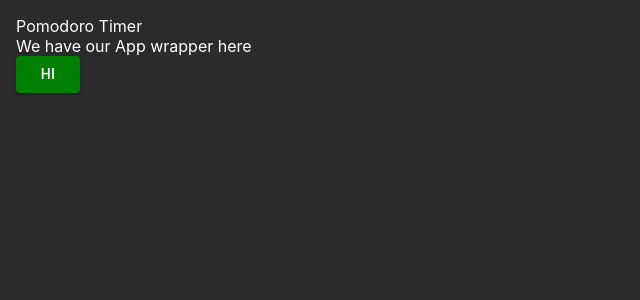
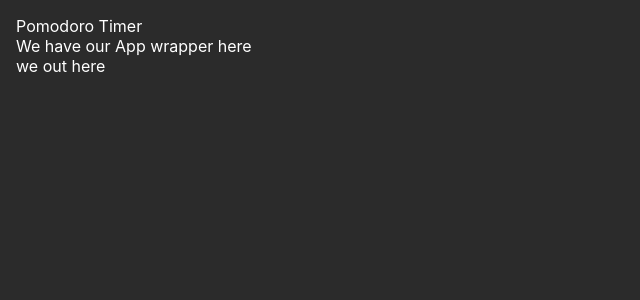
Before and after one commit to Matthew-Nelson/tomato-timer, a React (Create React App) app: page / in a window 1280 px wide. Shown: the top 300 px of the page, without its empty margins (0-640 px from the left). Built offline with nearby package versions, Linux system fonts and the light colour scheme.

Commit message:
removed material-ui

```diff
--- a/package.json
+++ b/package.json
@@ -3,7 +3,6 @@
   "version": "0.1.0",
   "private": true,
   "dependencies": {
-    "@material-ui/core": "^4.3.3",
     "react": "^16.9.0",
     "react-dom": "^16.9.0",
     "react-scripts": "3.1.1"
--- a/src/Person.js
+++ b/src/Person.js
@@ -1,13 +1,10 @@
 import React, { Component } from 'react';
-import Button from '@material-ui/core/Button';
 
 export default class Person extends Component {
 
     render() {
         return (
-            <Button variant="contained" color="primary">
-                Hi
-            </Button>
+            <div>we out here</div>
         );
     }
 }
```
Also changed, not shown: 1 other file (tests, documents, lock files or other folders).
